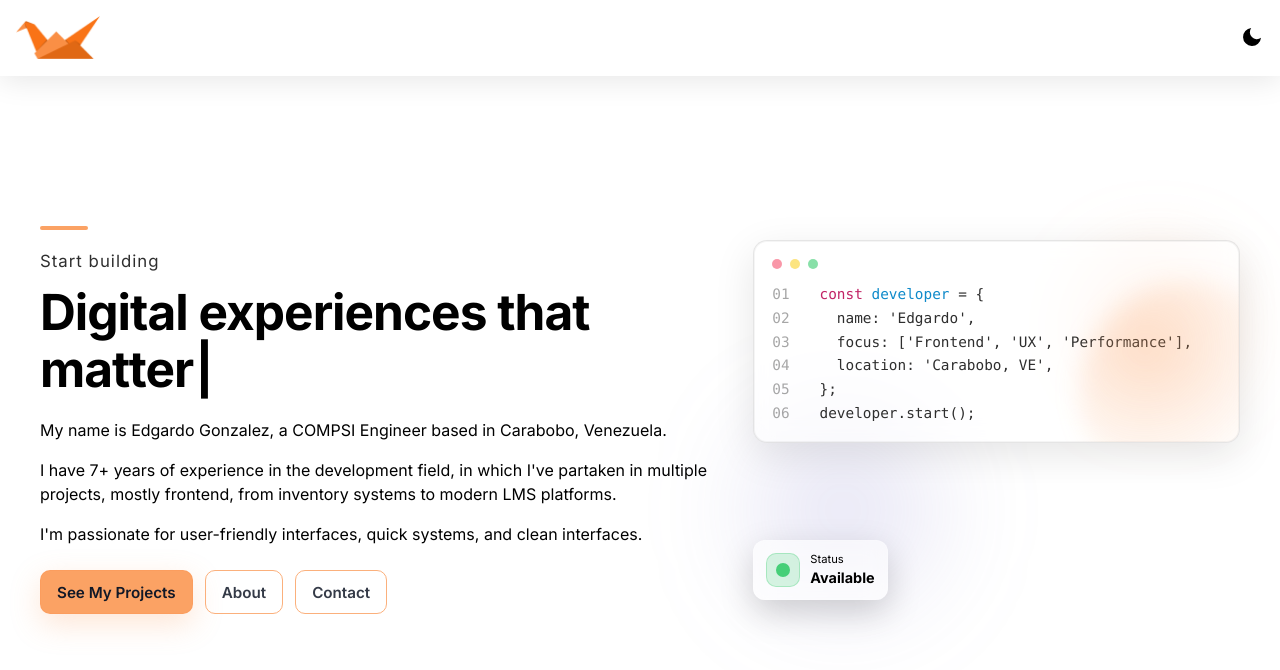
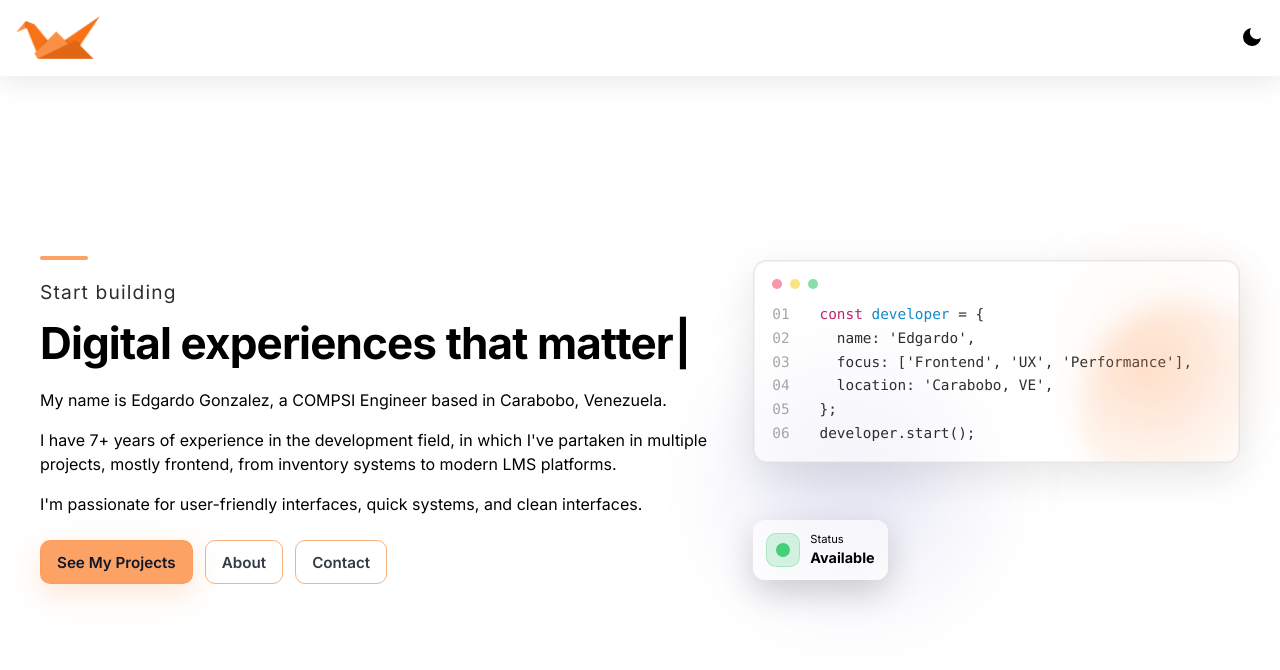
Before and after one commit to maliceedg/portfolio, a Next.js app: page / in a window 1280 px wide. Shown: the top 670 px of the page. Built offline with nearby package versions, Linux system fonts and the light colour scheme.

Commit message:
home visual improvement
- decreased the overall spacing, ensuring all elements stay in frame.

```diff
--- a/app/components/HeroVisual.tsx
+++ b/app/components/HeroVisual.tsx
@@ -22,7 +22,7 @@ export default function HeroVisual() {
         className={styles.codeCard}
         initial={{ opacity: 0, y: 16 }}
         animate={{ opacity: 1, y: 0 }}
-        transition={{ duration: 0.6, delay: 0.4 }}
+        transition={{ duration: 0.6, delay: 3.5 }}
         whileHover={{ scale: 1.01 }}
       >
         <div className={styles.codeTopBar}>
@@ -57,7 +57,7 @@ export default function HeroVisual() {
         className={styles.statusCard}
         initial={{ opacity: 0, y: 10 }}
         animate={{ opacity: 1, y: 0 }}
-        transition={{ duration: 0.6, delay: 0.9 }}
+        transition={{ duration: 0.6, delay: 4 }}
       >
         <div className={styles.statusIcon} />
         <div>
--- a/app/components/InformationCard.tsx
+++ b/app/components/InformationCard.tsx
@@ -25,8 +25,8 @@ const EnhancedCard = () => {
       opacity: 1,
       y: 0,
       transition: {
-        delay: 3 + i * 0.2,
-        duration: 0.4,
+        delay: 3 + i * 0.3,
+        duration: 0.6,
         ease: "easeOut",
       },
     }),
@@ -38,7 +38,7 @@ const EnhancedCard = () => {
       className={styles.enhancedCard}
       initial={{ opacity: 0, y: 20 }}
       animate={{ opacity: 1, y: 0 }}
-      transition={{ duration: 0.6, delay: 2.5 }}
+      transition={{ duration: 0.3, delay: 2 }}
       onMouseMove={handleMouseMove}
       whileHover={{ scale: 1.02 }}
     >
--- a/app/components/TypeWritterWelcome.tsx
+++ b/app/components/TypeWritterWelcome.tsx
@@ -18,7 +18,7 @@ const TypewriterWelcome = () => {
       setWelcomeComplete(false);
 
       for (let i = 0; i < text.length; i++) {
-        await sleep(80);
+        await sleep(30);
         if (cancelled) return;
         setWelcomeText(text.slice(0, i + 1));
       }
--- a/app/page.tsx
+++ b/app/page.tsx
@@ -31,7 +31,7 @@ export default function Home() {
                 className={styles.ctaRow}
                 initial={{ opacity: 0, y: 20 }}
                 animate={{ opacity: 1, y: 0 }}
-                transition={{ duration: 0.8, delay: 4 }}
+                transition={{ duration: 0.6, delay: 4.5 }}
               >
                 <Link href="/projects" className={styles.primaryButton}>
                     See My Projects
--- a/app/styles/about.module.css
+++ b/app/styles/about.module.css
@@ -1,8 +1,6 @@
 .container {
   min-height: auto;
   color: var(--text-color);
-  background-size: 200% 200%;
-  animation: gradientAnimation 15s ease infinite;
 }
 
 .container::before {
--- a/app/styles/welcome.module.css
+++ b/app/styles/welcome.module.css
@@ -82,7 +82,7 @@
 }
 
 .heroTitleMain {
-  font-size: 1.65rem;
+  font-size: 1.50rem;
   line-height: 1.15;
   font-weight: 700;
   letter-spacing: -0.02em;
@@ -128,10 +128,10 @@
   }
 
   .heroTitleMain {
-    font-size: 3.1rem;
+    font-size: 2.75rem;
   }
   .heroEyebrow {
-    font-size: 1.05rem;
+    font-size: 1.2rem;
   }
   .codeText {
     white-space: pre;
@@ -211,7 +211,7 @@
   position: relative;
   width: 100%;
   max-width: 520px;
-  min-height: 360px;
+  min-height: 320px;
 }
 
 .visualGlowA {
@@ -229,10 +229,10 @@
   position: absolute;
   bottom: 0;
   left: 0;
-  width: 180px;
-  height: 180px;
+  width: 200px;
+  height: 200px;
   border-radius: 9999px;
-  background: rgba(120, 119, 198, 0.18);
+  background: rgba(120, 119, 198, 0.2);
   filter: blur(55px);
 }
 
```
